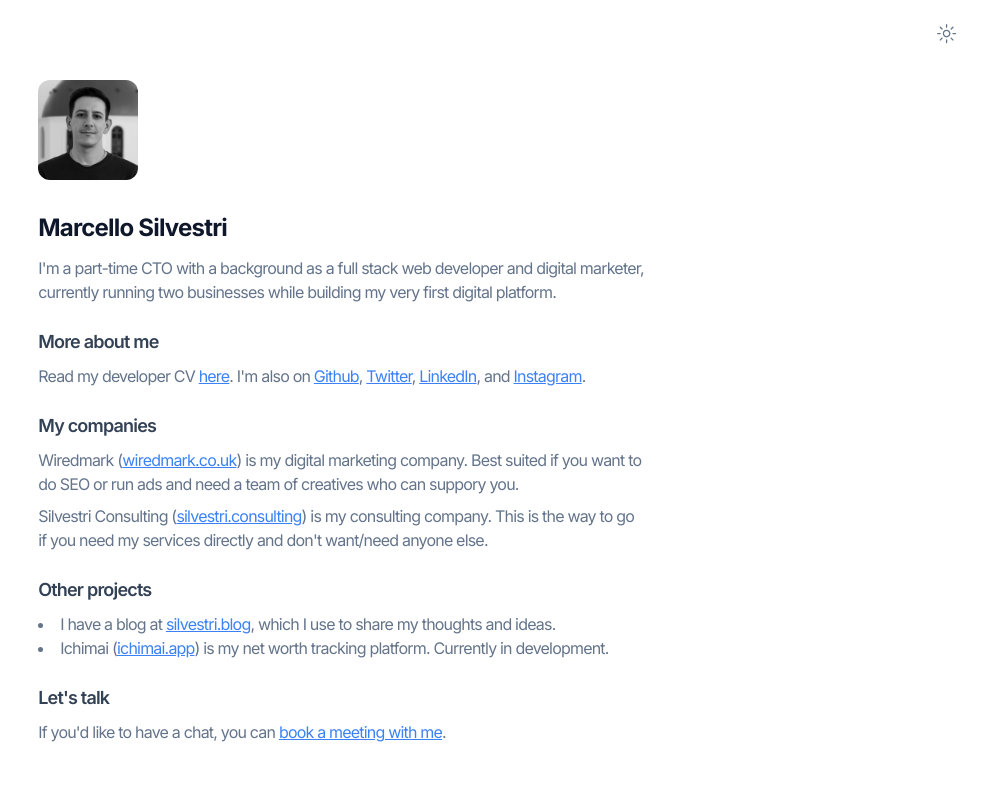
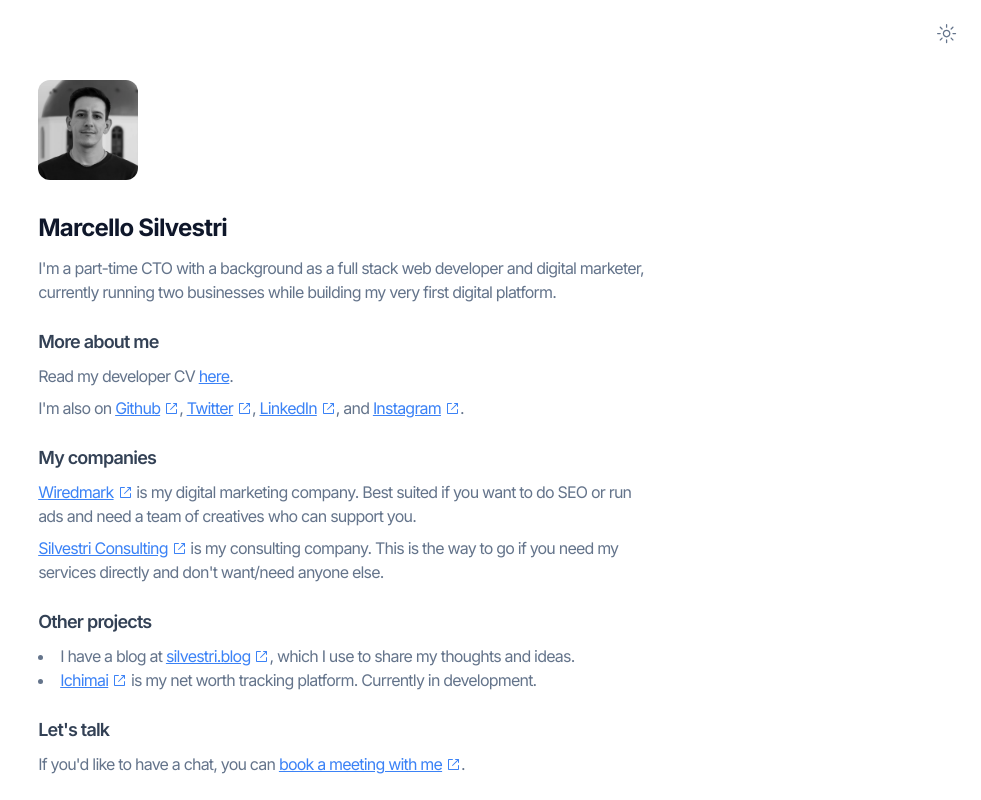
Before and after one commit to marcellosilvestri/minimalist-cv, a Next.js app: page / in a window 1280 px wide. Shown: the top 800 px of the page, without its empty margins (299-1280 px from the left). Built offline with nearby package versions, Linux system fonts and the light colour scheme.

Commit message:
Replace Link with CustomLink component

```diff
--- a/app/page.tsx
+++ b/app/page.tsx
@@ -3,9 +3,8 @@
 import Header from "./components/header";
 import Footer from "./components/footer";
 import Image from "next/image";
-import Link from "next/link";
+import CustomLink from "./components/CustomLink";
 import { motion } from "framer-motion";
-import { ThemeToggle } from "./components/themeToggle";
 
 export default function Home() {
   return (
@@ -27,63 +26,44 @@ export default function Home() {
                 <h2 className="text-lg font-semibold text-slate-700 dark:text-slate-50">More about me</h2>
                 <p className="text-slate-500 dark:text-slate-400">
                   Read my developer CV{" "}
-                  <Link href="/cv" title="Marcello Silvestri's CV" className="underline text-blue-500 dark:text-orange-400">
+                  <CustomLink href="/cv" title="Marcello Silvestri's CV">
                     here
-                  </Link>
-                  . I'm also on{" "}
-                  <Link
-                    href="https://github.com/marcellosilvestri"
-                    title="Marcello Silvestri's Github"
-                    target="_blank"
-                    className="underline text-blue-500 dark:text-orange-400">
+                  </CustomLink>
+                  .
+                </p>
+                <p className="text-slate-500 dark:text-slate-400">
+                  I'm also on{" "}
+                  <CustomLink href="https://github.com/marcellosilvestri" title="Marcello Silvestri's Github">
                     Github
-                  </Link>
+                  </CustomLink>
                   ,{" "}
-                  <Link
-                    href="https://x.com/shirubusutori"
-                    title="Marcello Silvestri's Twitter"
-                    target="_blank"
-                    className="underline text-blue-500 dark:text-orange-400">
+                  <CustomLink href="https://x.com/shirubusutori" title="Marcello Silvestri's Twitter">
                     Twitter
-                  </Link>
+                  </CustomLink>
                   ,{" "}
-                  <Link
-                    href="https://www.linkedin.com/in/silvestrimarcello/"
-                    title="Marcello Silvestri's LinkedIn"
-                    target="_blank"
-                    className="underline text-blue-500 dark:text-orange-400">
+                  <CustomLink href="https://www.linkedin.com/in/silvestrimarcello/" title="Marcello Silvestri's LinkedIn">
                     LinkedIn
-                  </Link>
+                  </CustomLink>
                   , and{" "}
-                  <Link
-                    href="https://www.instagram.com/"
-                    title="Marcello Silvestri's Instagram"
-                    target="_blank"
-                    className="underline text-blue-500 dark:text-orange-400">
+                  <CustomLink href="https://www.instagram.com/" title="Marcello Silvestri's Instagram">
                     Instagram
-                  </Link>
+                  </CustomLink>
                   .
                 </p>
               </div>
               <div className="space-y-2" id="my-companies">
                 <h2 className="text-lg font-semibold text-slate-700 dark:text-slate-50">My companies</h2>
                 <p className="text-slate-500 dark:text-slate-400">
-                  Wiredmark (
-                  <Link href="https://www.wiredmark.co.uk" title="Wiredmark" target="_blank" className="underline text-blue-500 dark:text-orange-400">
-                    wiredmark.co.uk
-                  </Link>
-                  ) is my digital marketing company. Best suited if you want to do SEO or run ads and need a team of creatives who can suppory you.
+                  <CustomLink href="https://www.wiredmark.co.uk" title="Wiredmark">
+                    Wiredmark
+                  </CustomLink>{" "}
+                  is my digital marketing company. Best suited if you want to do SEO or run ads and need a team of creatives who can support you.
                 </p>
                 <p className="text-slate-500 dark:text-slate-400">
-                  Silvestri Consulting (
-                  <Link
-                    href="https://www.silvestri.consulting"
-                    title="Silvestri Consulting"
-                    target="_blank"
-                    className="underline text-blue-500 dark:text-orange-400">
-                    silvestri.consulting
-                  </Link>
-                  ) is my consulting company. This is the way to go if you need my services directly and don't want/need anyone else.
+                  <CustomLink href="https://www.silvestri.consulting" title="Silvestri Consulting">
+                    Silvestri Consulting
+                  </CustomLink>{" "}
+                  is my consulting company. This is the way to go if you need my services directly and don't want/need anyone else.
                 </p>
               </div>
               <div className="space-y-2" id="other-projects">
@@ -92,17 +72,16 @@ export default function Home() {
                   <li>
                     {" "}
                     I have a blog at{" "}
-                    <Link href="https://silvestri.blog" title="Ichimai" target="_blank" className="underline text-blue-500 dark:text-orange-400">
+                    <CustomLink href="https://silvestri.blog" title="Ichimai">
                       silvestri.blog
-                    </Link>
+                    </CustomLink>
                     , which I use to share my thoughts and ideas.
                   </li>
                   <li>
-                    Ichimai (
-                    <Link href="https://ichimai.app" title="Ichimai" target="_blank" className="underline text-blue-500 dark:text-orange-400">
-                      ichimai.app
-                    </Link>
-                    ) is my net worth tracking platform. Currently in development.
+                    <CustomLink href="https://ichimai.app" title="Ichimai">
+                      Ichimai
+                    </CustomLink>{" "}
+                    is my net worth tracking platform. Currently in development.
                   </li>
                 </ul>
               </div>
@@ -110,13 +89,11 @@ export default function Home() {
                 <h2 className="text-lg font-semibold text-slate-700 dark:text-slate-50">Let's talk</h2>
                 <p className="text-slate-500 dark:text-slate-400">
                   If you'd like to have a chat, you can{" "}
-                  <Link
+                  <CustomLink
                     href="https://cal.com/silvestri/meeting?user=silvestri&duration=15&date=2024-09-24&month=2024-09"
-                    title="Book a meeting with Marcello Silvestri"
-                    target="_blank"
-                    className="underline text-blue-500 dark:text-orange-400">
+                    title="Book a meeting with Marcello Silvestri">
                     book a meeting with me
-                  </Link>
+                  </CustomLink>
                   .
                 </p>
               </div>
```
